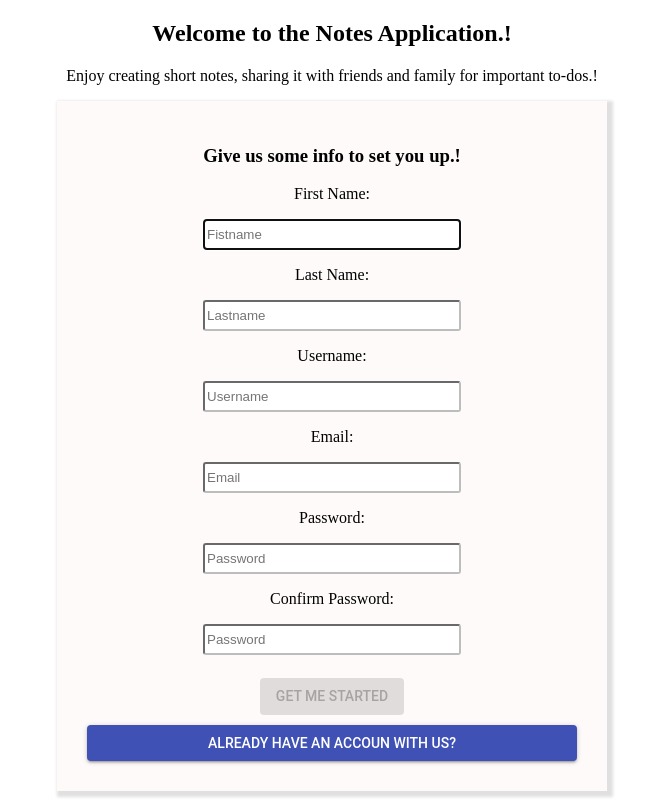
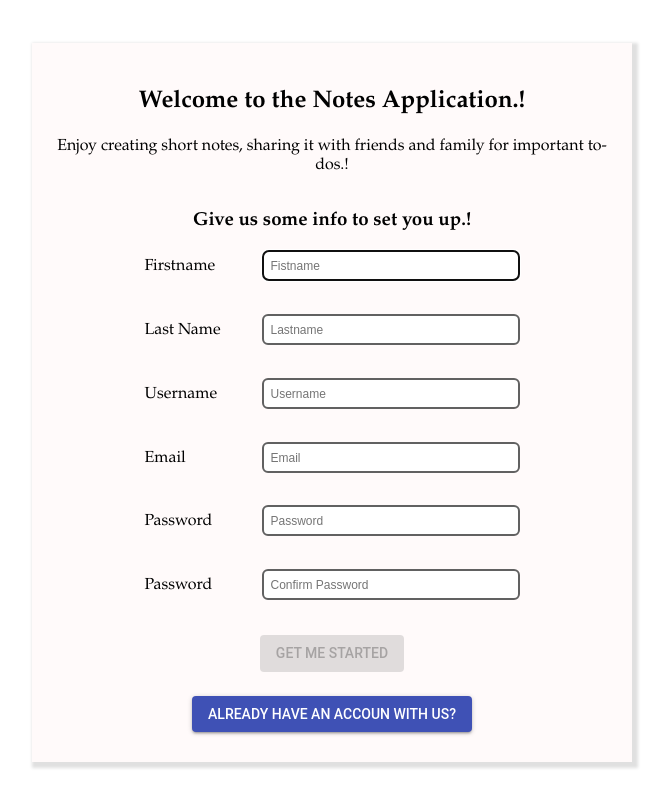
Before and after one commit to vinaymehta1860/notes-frontend, a React app: page / in a window 1280 px wide. Both pictures are taken after typing "Sample", "Sample123" into the empty fields and a click on the button "CREATE ACCOUNT". Shown: the whole page, without its empty margins (308-977 px from the left). Built offline with nearby package versions, Linux system fonts and the light colour scheme.

Commit message:
Updated some more styles for registration pages.

```diff
--- a/src/App.scss
+++ b/src/App.scss
@@ -1,3 +1,7 @@
+body {
+  font-family: "Palatino Linotype", "Book Antiqua", Palatino, serif;
+}
+
 .app {
   border: 10px solid black;
 }
--- a/src/components/LandingPage.js
+++ b/src/components/LandingPage.js
@@ -37,16 +37,10 @@ class LandingPage extends React.Component {
   }
 
   render() {
-    const { signedIn, firstname } = this.props;
+    const { signedIn } = this.props;
+
     return (
       <div className="landing">
-        {firstname && <h1>Hi {firstname}..!!</h1>}
-        <h2>Welcome to the Notes Application.!</h2>
-        <p>
-          Enjoy creating short notes, sharing it with friends and family for
-          important to-dos.!
-        </p>
-
         {!signedIn && <Registration />}
         {signedIn && <HomePage />}
       </div>
@@ -56,7 +50,6 @@ class LandingPage extends React.Component {
 
 const mapStateToProps = state => {
   return {
-    firstname: state.application.firstname,
     signedIn: state.application.signedIn
   };
 };
--- a/src/components/home/HomePage.js
+++ b/src/components/home/HomePage.js
@@ -108,8 +108,11 @@ class HomePage extends React.Component {
 
     const newNote = this.state.newNote;
 
+    const { firstname } = this.props;
+
     return (
       <div>
+        {firstname && <h1>Hi {firstname}..!!</h1>}
         <Button
           variant="contained"
           color="secondary"
--- a/src/components/landingPage.scss
+++ b/src/components/landingPage.scss
@@ -1,5 +1,6 @@
 .landing {
   margin: auto;
+  padding: 35px 80px;
   width: 600px;
   text-align: center;
 }
--- a/src/components/registration/Registration.js
+++ b/src/components/registration/Registration.js
@@ -48,9 +48,18 @@ class Registration extends React.Component {
 
     return (
       <div className="notes registration">
-        {pageView === "signin" && <SignIn />}
-        {pageView === "signup" && <SignUp />}
-        {button}
+        <div className="registration-text">
+          <h2>Welcome to the Notes Application.!</h2>
+          <p>
+            Enjoy creating short notes, sharing it with friends and family for
+            important to-dos.!
+          </p>
+        </div>
+        <div className="registration-content">
+          {pageView === "signin" && <SignIn />}
+          {pageView === "signup" && <SignUp />}
+        </div>
+        <div className="registration-footer">{button}</div>
       </div>
     );
   }
--- a/src/components/registration/SignIn.js
+++ b/src/components/registration/SignIn.js
@@ -58,7 +58,7 @@ class SignIn extends React.Component {
     return (
       <div className="notes registration-signin">
         <h3>Hop right in.!</h3>
-        <p>Username: </p>
+        <p>Username</p>
         <input
           type="text"
           value={_username}
@@ -66,7 +66,7 @@ class SignIn extends React.Component {
           placeholder="Username"
           autoFocus
         />
-        <p>Password: </p>
+        <p>Password</p>
         <input
           type="password"
           value={_password}
--- a/src/components/registration/SignUp.js
+++ b/src/components/registration/SignUp.js
@@ -119,8 +119,12 @@ class SignUp extends React.Component {
 
     return (
       <div className="notes registration-signup">
+        <div className="registration-signup-heading">
           <h3>Give us some info to set you up.!</h3>
-        <p>First Name: </p>
+        </div>
+        <div className="registration-signup-content">
+          <div className="registration-signup-content-field">
+            <span>Firstname</span>
             <input
               type="text"
               value={_firstname}
@@ -128,48 +132,59 @@ class SignUp extends React.Component {
               placeholder="Fistname"
               autoFocus
             />
-        <p>Last Name: </p>
+          </div>
+          <div className="registration-signup-content-field">
+            <span>Last Name</span>
             <input
               type="text"
               value={_lastname}
               onChange={this.handleLastnameChange}
               placeholder="Lastname"
             />
-        <p>Username: </p>
+          </div>
+          <div className="registration-signup-content-field">
+            <span>Username</span>
             <input
               type="text"
               value={_username}
               onChange={this.handleUsernameChange}
               placeholder="Username"
             />
-        <p>Email: </p>
+          </div>
+          <div className="registration-signup-content-field">
+            <span>Email</span>
             <input
               type="text"
               value={_email}
               onChange={this.handleEmailChange}
               placeholder="Email"
             />
-        <p>Password: </p>
+          </div>
+          <div className="registration-signup-content-field">
+            <span>Password</span>
             <input
               type="password"
               value={_password}
               onChange={this.handlePasswordChange}
               placeholder="Password"
             />
-        <p>Confirm Password: </p>
+          </div>
+          <div className="registration-signup-content-field">
+            <span>Password</span>
             <input
               type="password"
               value={_confirmPassword}
               onChange={this.handleConfirmPasswordChange}
-          placeholder="Password"
+              placeholder="Confirm Password"
             />
-        <br />
-        <br />
+          </div>
+        </div>
         {_error && (
           <div className="registration-error">
             <p>{_errorMessage}</p>
           </div>
         )}
+        <div className="registration-signup-footer">
           <Button
             variant="contained"
             color="primary"
@@ -178,6 +193,7 @@ class SignUp extends React.Component {
           >
             Get me started
           </Button>
+        </div>
       </div>
     );
   }
--- a/src/components/registration/registration.scss
+++ b/src/components/registration/registration.scss
@@ -2,12 +2,42 @@
   display: flex;
   flex-direction: column;
   justify-content: center;
+  align-items: center;
   background-color: #fffafa;
   margin: auto;
   padding: 25px;
-  width: 500px;
   text-align: center;
   box-shadow: 3px 3px 3px 3px #e0e0e0;
+
+  .registration-content {
+    .registration-signup {
+      display: flex;
+      height: 500px;
+      flex-direction: column;
+
+      .registration-signup-content {
+        display: flex;
+        height: 350px;
+        flex-direction: column;
+        justify-content: space-between;
+
+        .registration-signup-content-field {
+          display: flex;
+          width: 375px;
+          flex-direction: row;
+          justify-content: space-between;
+
+          span {
+            margin-top: 7px;
+          }
+        }
+      }
+
+      .registration-signup-footer {
+        margin-top: 30px;
+      }
+    }
+  }
 
   .registration-error {
     margin: auto;
@@ -18,18 +48,26 @@
       color: red;
     }
   }
-}
 
   input[type="text"] {
+    text-indent: 5px;
     width: 250px;
     height: 25px;
-  border-color: #bdbdbd;
-  border-radius: 3px;
+    border-style: solid;
+    border-color: #616161;
+    border-radius: 6px;
   }
 
   input[type="password"] {
+    text-indent: 5px;
     width: 250px;
     height: 25px;
-  border-color: #bdbdbd;
-  border-radius: 3px;
+    border-style: solid;
+    border-color: #616161;
+    border-radius: 6px;
   }
+
+  ::-webkit-input-placeholder {
+    font-size: 12px;
+  }
+}
```
Lines whose indentation alone changed are shown as unchanged.
